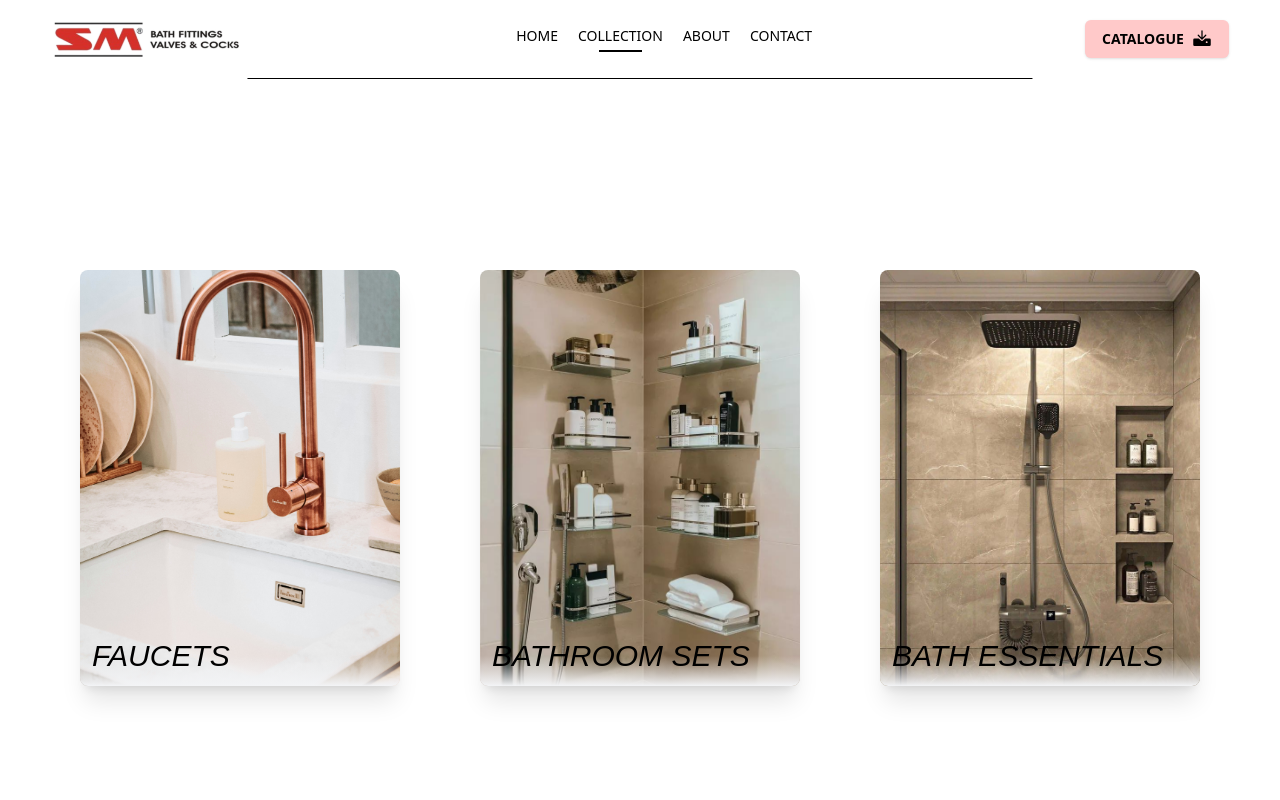
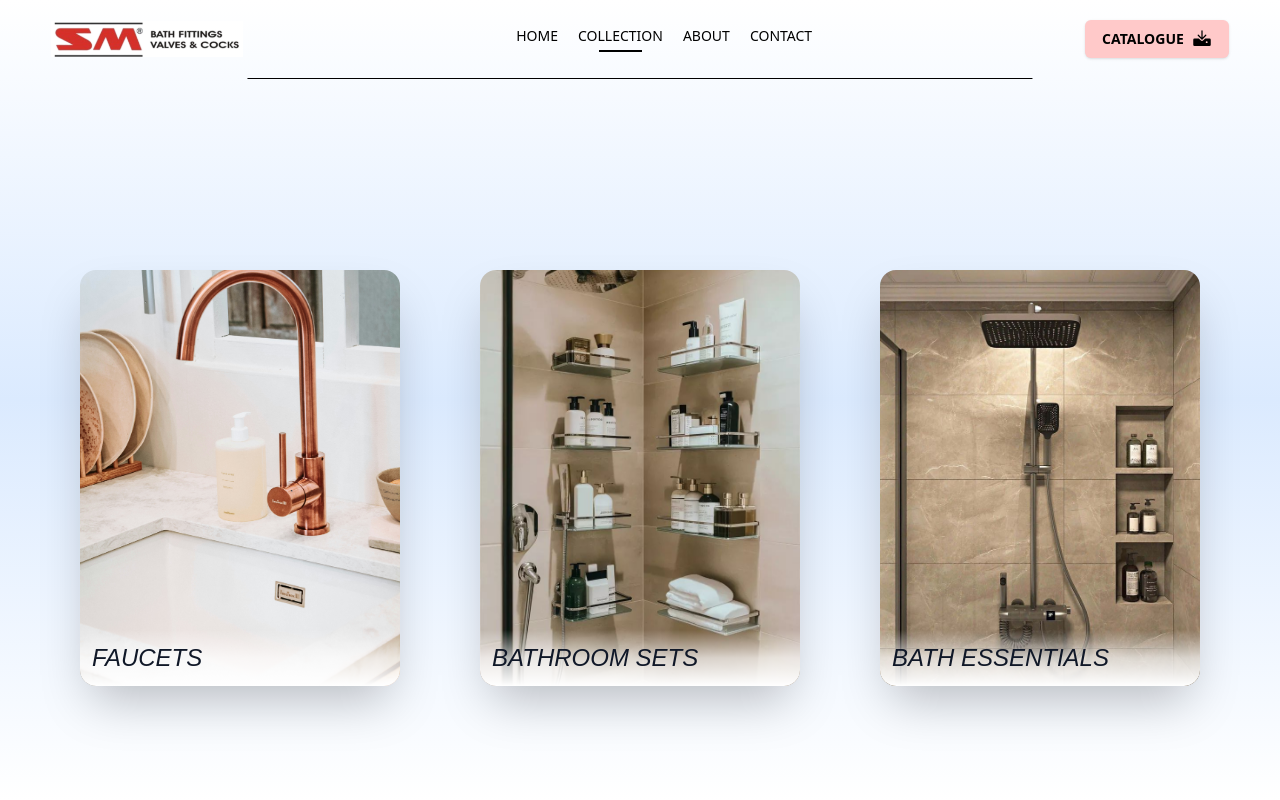
Before and after one commit to KrishnaSharma10/SM-Bath-Fittings, a React (Vite) app in the folder frontend/: page /collection in a window 1280 px wide. Shown: the top 800 px of the page. Built offline with nearby package versions, Linux system fonts and the light colour scheme.

Commit message:
updated titlecard + new bg

```diff
--- a/frontend/src/App.jsx
+++ b/frontend/src/App.jsx
@@ -9,7 +9,7 @@ import Footer from './components/Footer.jsx'
 
 const App = () => {
   return (
-    <div className='px-4 sm:px-[1vw] md:px-[2vw] lg:px-[4vw]'>
+    <div className='h-screen bg-gradient-to-b from-white via-blue-100 to-white transition-colors duration-500 px-4 sm:px-[1vw] md:px-[2vw] lg:px-[4vw]'>
       <Navbar />
       <Routes>
         <Route path='/' element={<Home />} />
--- a/frontend/src/components/cards/TitleCard.jsx
+++ b/frontend/src/components/cards/TitleCard.jsx
@@ -3,25 +3,30 @@ import { Link } from "react-router-dom";
 
 const TitleCard = ({ title, summary, image }) => {
     return (
-        <div className="group relative sm:w-36 sm:h-44 md:w-70 md:h-104 lg:w-80 rounded-lg overflow-hidden shadow-xl">
+        <div className="group relative sm:w-36 sm:h-44 md:w-70 md:h-104 lg:w-80 rounded-2xl overflow-hidden shadow-2xl transition-transform duration-300 hover:scale-105">
             {/* Entire card is a link */}
             <Link to="/" className="block w-full h-full relative">
-                {/* Image */}
-                <img src={image} alt={title} className="w-full h-full object-cover" />
+                {/* Background Image with zoom on hover */}
+                <img
+                    src={image}
+                    alt={title}
+                    className="w-full h-full object-cover transform transition-transform duration-500 group-hover:scale-110"
+                />
 
-                {/* Black overlay on hover */}
-                <div className="absolute inset-0 bg-black/20 opacity-0 group-hover:opacity-100 transition duration-300 pointer-events-none"></div>
+                {/* Dark gradient overlay on hover */}
+                <div className="absolute inset-0 bg-gradient-to-tr from-black/40 via-black/20 to-transparent opacity-0 group-hover:opacity-100 transition-opacity duration-500 pointer-events-none"></div>
 
-                {/* Summary text - left side center, only on hover */}
-                <div className="absolute left-2 top-1/2 -translate-y-1/2 opacity-0 group-hover:opacity-100 transition duration-300 pointer-events-none z-20 w-3/5 text-white text-sm md:text-base font-light bg-black/15 p-2 rounded">
+                {/* Summary Text - shows on hover, centered */}
+                <div className="absolute left-3 right-3 top-1/2 -translate-y-1/2 opacity-0 group-hover:opacity-100 transition duration-500 pointer-events-none z-20 text-white text-sm md:text-base font-light backdrop-blur-md bg-black/30 p-3 rounded-xl shadow-md">
                     {summary}
                 </div>
+            </Link>
 
-                {/* Title at bottom (always visible) */}
-
-            </Link>
-            <div className="barlow-condensed-medium-italic absolute bottom-0 left-0 w-full bg-gradient-to-t from-gray-100 via-transparent to-transparent p-3 z-10 pointer-events-none">
-                <h2 className="text-3xl text-black">{title}</h2>
+            {/* Title at bottom - always visible */}
+            <div className="absolute bottom-0 left-0 w-full bg-gradient-to-t from-white via-white/70 to-transparent p-3 z-10 pointer-events-none rounded-b-2xl">
+                <h2 className="text-xl md:text-2xl font-semibold text-gray-900 barlow-condensed-medium-italic">
+                    {title}
+                </h2>
             </div>
         </div>
     );
```
